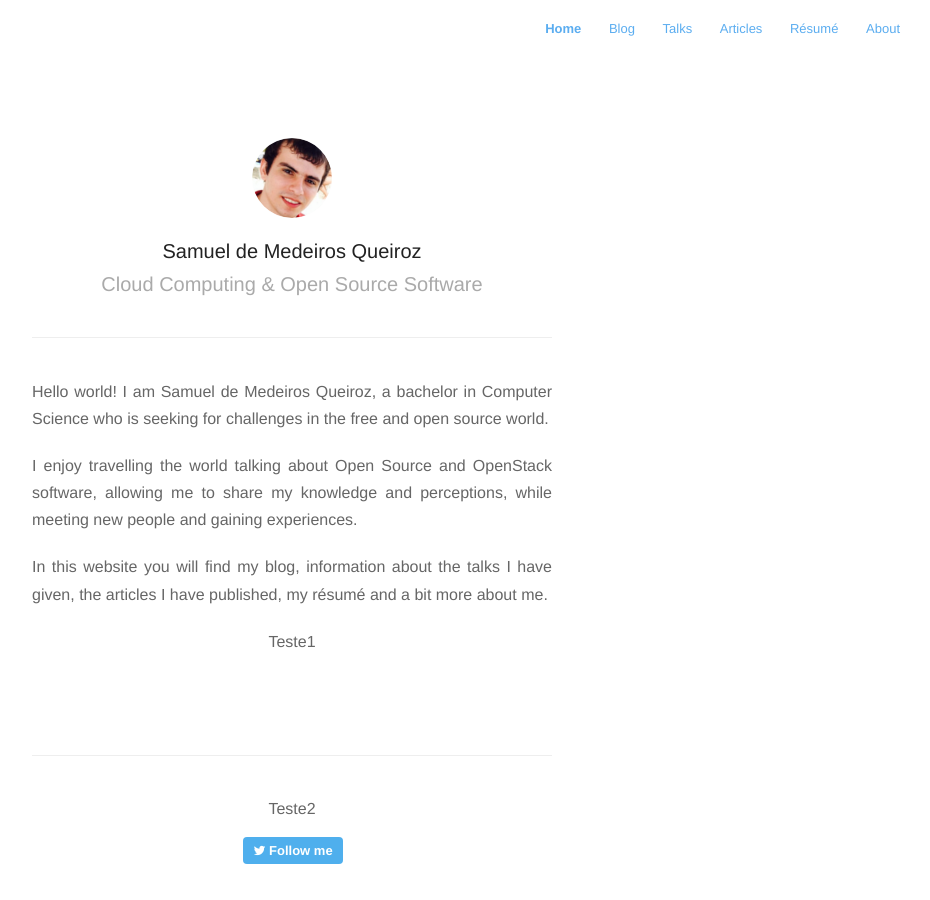
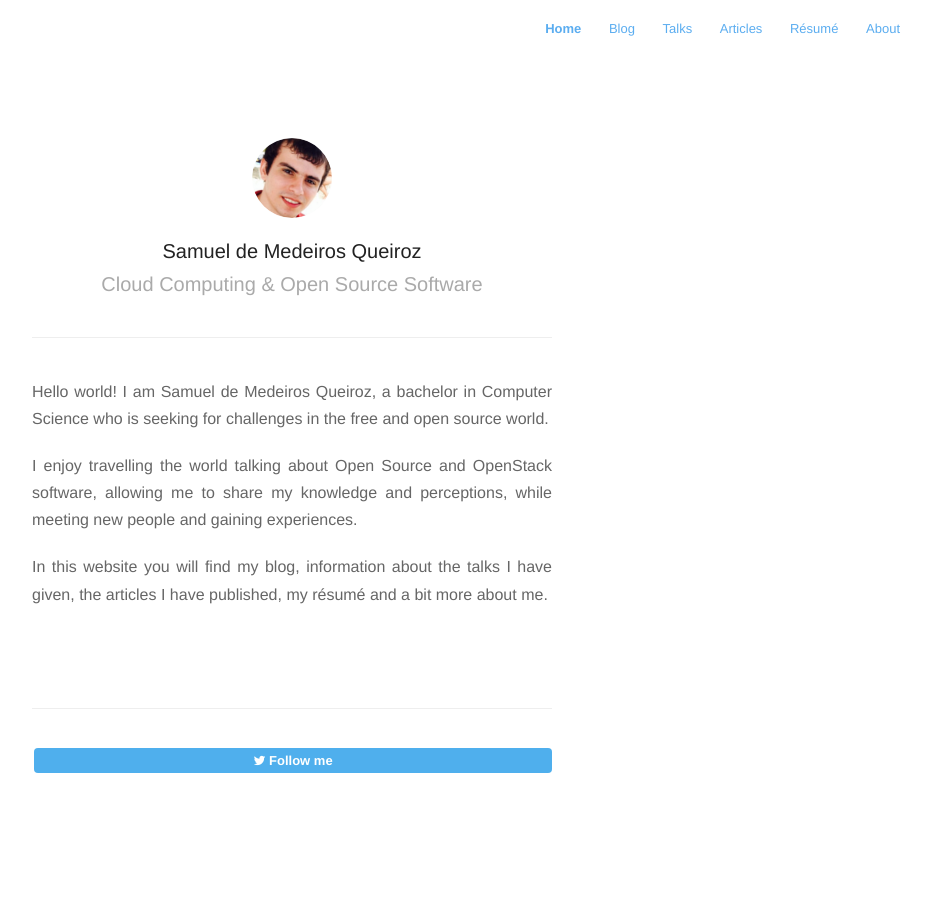
Before and after one commit to samueldmq/samueldmq-old-website, a Jekyll site: the page built from index.html, in a window 1280 px wide. Shown: the whole page, without its empty margins (348-1278 px from the left). Built offline with Jekyll 4.4.1, drawn with Linux system fonts in a browser that asks for light colours; nearby versions of some CDN libraries; the list of posts is cut into pages by our own code.

Commit message:
Try fixing align, remove tests

```diff
--- a/_includes/footer.html
+++ b/_includes/footer.html
@@ -1,5 +1,3 @@
-<p align="center">Teste1</p>
 <footer id="footer">
-    <p align="center">Teste2</p>
     <a class="twitter" href="https://twitter.com/samueldmq_"><span class="icon-twitter"> Follow me</span></a>
 </footer>
--- a/assets/css/style.css
+++ b/assets/css/style.css
@@ -438,10 +438,11 @@ Post List
 	box-shadow: inset 0 1px 0 #eee;
 	padding: 40px 0 0 0;
 	margin-top: 100px;
-	text-align: center;
 }
 #footer a.twitter {
   background: #4fafed;
+  text-align: center;
+  display: block;
 }
 
 #footer a {
@@ -452,6 +453,8 @@ Post List
   padding: 6px 10px;
   border-radius: 4px;
   margin-left: 2px;
+  text-align: center;
+  display: block;
 }
 
 
```
